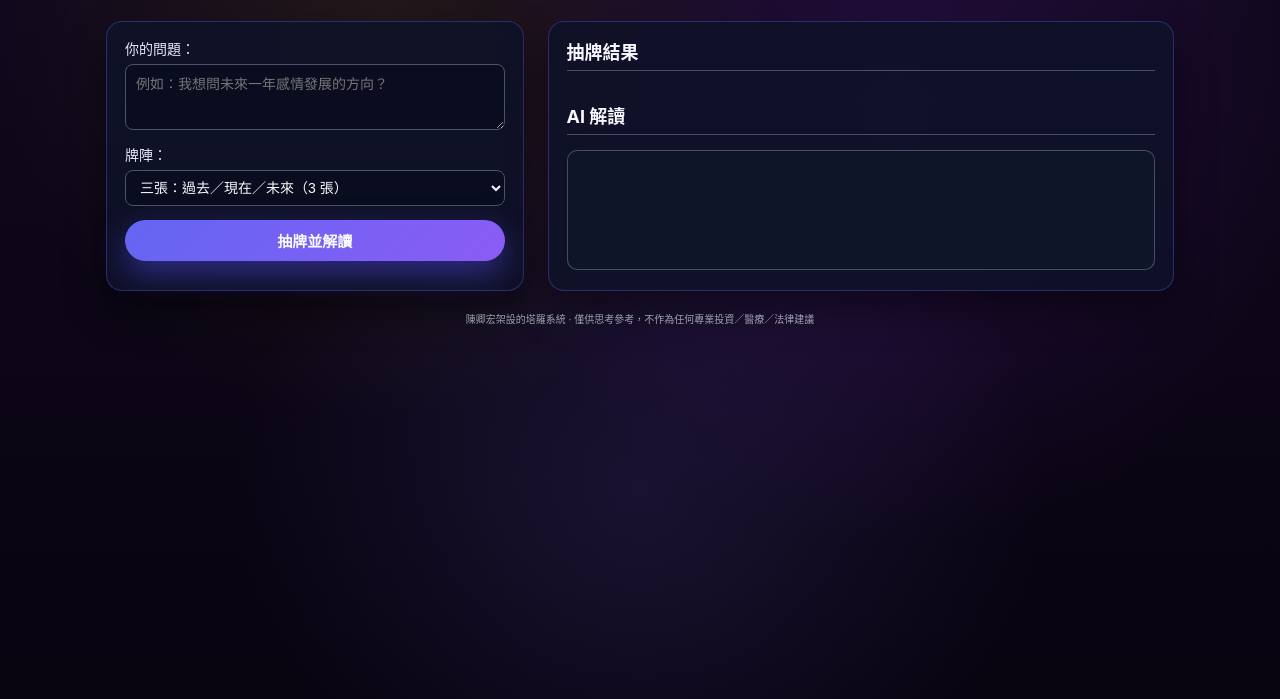
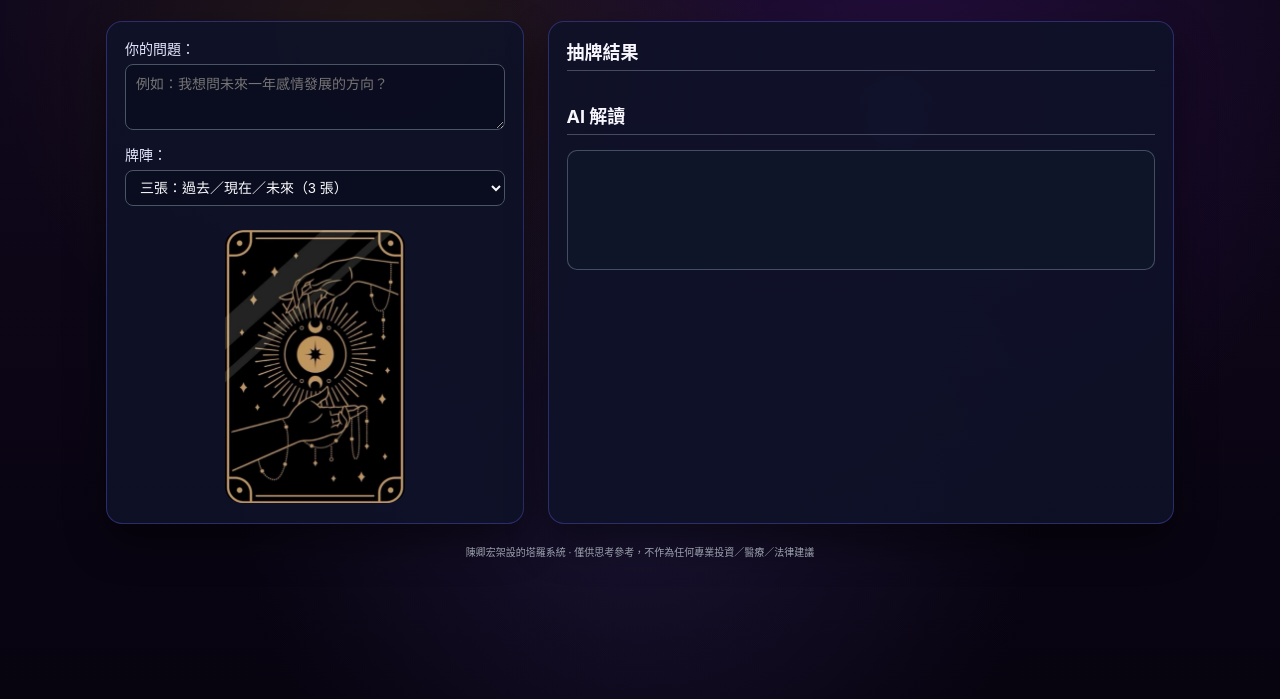
Before and after one commit to wwwwjgm/tarot-app, a website: page public/index.html in a window 1280 px wide. Shown: the part 133-832 px from the top of the page. Drawn offline with Linux system fonts and the light colour scheme.

```diff
--- a/public/index.html
+++ b/public/index.html
@@ -4,7 +4,7 @@
 <head>
     <meta charset="UTF-8" />
     <title>🔮 命運之門 塔羅牌</title>
-    <link rel="stylesheet" href="style.css" />
+    <link rel="stylesheet" href="/style.css" />
 </head>
 
 <body>
@@ -36,7 +36,9 @@
                     <!-- 抽牌張數由牌陣自動決定，原本的 cardCount 下拉選單就不需要了 -->
                 </div>
 
-                <button id="drawBtn">抽牌並解讀</button>
+                <button id="drawBtn" class="tarot-button">
+                    <img src="/images/tarot-button.jpg" alt="抽牌並解讀" />
+                </button>
             </section>
 
             <section class="result-panel">
--- a/public/style.css
+++ b/public/style.css
@@ -16,6 +16,7 @@
   color: #f8f7ff;
   min-height: 100vh;
 }
+
 
 .app-container {
   max-width: 1100px;
@@ -97,7 +98,7 @@
   flex: 1;
 }
 
-button {
+.config-panel button:not(.tarot-button) {
   margin-top: 14px;
   width: 100%;
   padding: 10px 12px;
@@ -112,12 +113,12 @@
   transition: transform 0.08s ease, box-shadow 0.08s ease, opacity 0.1s;
 }
 
-button:hover {
+.config-panel button:not(.tarot-button):hover {
   transform: translateY(-1px);
   box-shadow: 0 16px 40px rgba(79, 70, 229, 0.65);
 }
 
-button:active {
+.config-panel button:not(.tarot-button):active {
   transform: translateY(0);
   box-shadow: 0 8px 18px rgba(79, 70, 229, 0.6);
   opacity: 0.95;
@@ -271,3 +272,46 @@
   pointer-events: none;
   opacity: 0.35;
 }
+
+.tarot-button {
+  margin: 24px auto 0;   /* ⭐ 關鍵：左右 auto 才會真的置中 */
+  background: none;
+  border: none;
+  padding: 0;
+  cursor: pointer;
+
+  display: flex;
+  justify-content: center;
+  align-items: center;
+
+  width: 100%;           /* ⭐ 保證在 panel 裡可置中 */
+}
+
+
+.tarot-button img {
+  display: block;        /* ⭐ 防止 inline 偏移 */
+  width: 180px;
+  max-width: 100%;
+  border-radius: 16px;
+
+  transition:
+    transform 0.3s ease,
+    box-shadow 0.3s ease,
+    filter 0.3s ease;
+}
+
+/* 滑過：神秘光暈 */
+.tarot-button:hover img {
+  transform: translateY(-4px) scale(1.03);
+  box-shadow:
+    0 0 25px rgba(255, 215, 0, 0.35),
+    0 0 60px rgba(138, 43, 226, 0.25);
+  filter: brightness(1.1);
+}
+
+/* 點擊：儀式回饋 */
+.tarot-button:active img {
+  transform: translateY(0) scale(0.97);
+  box-shadow:
+    0 0 15px rgba(255, 215, 0, 0.25);
+}
```
Also changed, not shown: public/images/tarot-button.jpg (added).
